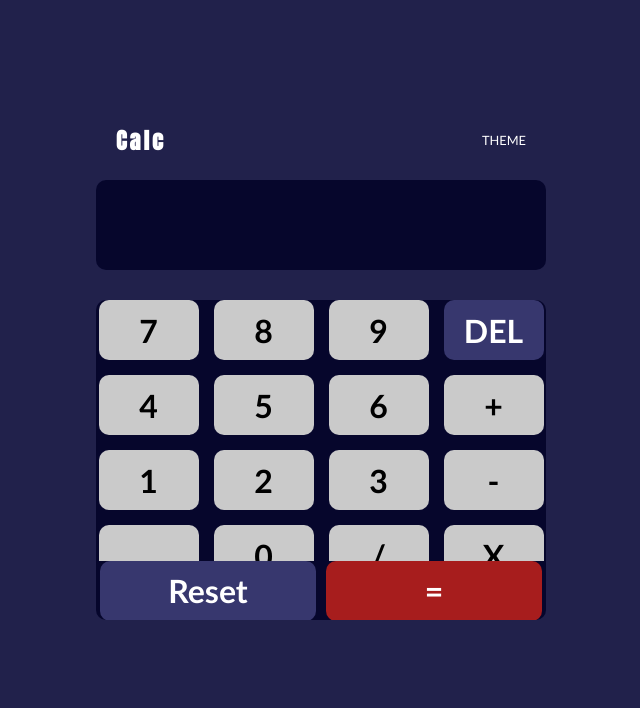
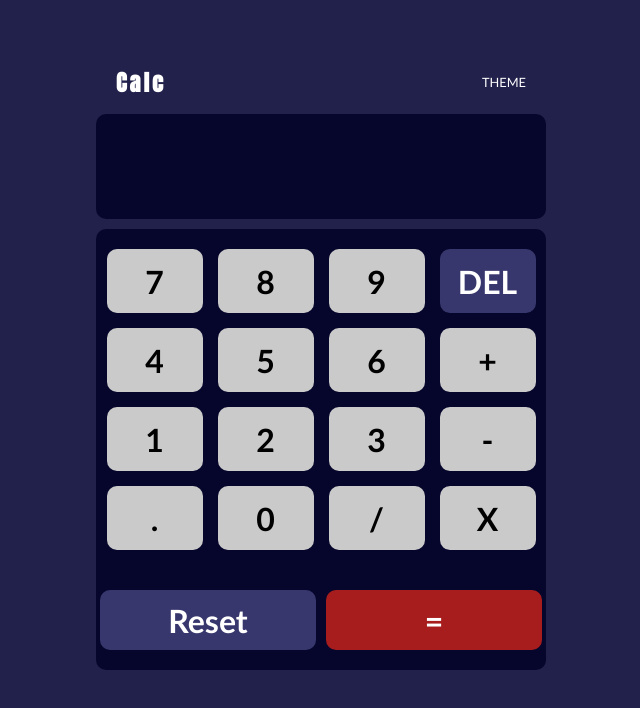
Before and after one commit to Kaghenimbale/calculator, a plain HTML site: page index.html in a window 1280 px wide. Shown: the whole page, without its empty margins (319-959 px from the left). Drawn offline with Linux system fonts and the light colour scheme.

Commit message:
the second commit with coreection

```diff
--- a/index.html
+++ b/index.html
@@ -12,7 +12,6 @@
     <div class="container">
         <div class="header">
             <h2>Calc</h2>
-
             <div class="theme">
                 <p>Theme</p>
                 <!-- theme button -->
@@ -37,7 +36,6 @@
                 <button>3</button>
                 <button>-</button>
 
-
                 <button>.</button>
                 <button>0</button>
                 <button>/</button>
@@ -49,5 +47,7 @@
             </div>
         </div>
     </div>
+
+    <script src="script.js"></script>
 </body>
 </html>
--- a/script.js
+++ b/script.js
@@ -0,0 +1,9 @@
+const btns=document.querySelectorAll('button')
+btns.forEach((item)=>{
+    // console.log(typeof item.textContent);
+    item.addEventListener('click', (e)=>{
+
+        console.log(e.target.textContent)
+
+    })
+})
--- a/style.css
+++ b/style.css
@@ -15,11 +15,12 @@ body{
 }
 .container{
     width: 450px;
-    height: 600px;
+    height: 700px;
+
 }
 .header{
     width: 100%;
-    height: 10vh;
+    height: 8vh;
     display: flex;
     justify-content: space-between;
     align-items: center;
@@ -27,7 +28,7 @@ body{
 .header h2{
     padding-left: 20px;
     font-size: 1.4rem;
-    font-family: 'Anton', sans-serif;
+    font-family: 'Anton', sans-serif, Arial, Helvetica, sans-serif;
     letter-spacing: 3px;
 }
 .header .theme{
@@ -42,20 +43,22 @@ body{
     height: 15%;
     background-color: rgb(6, 6, 44);
     border-radius: 10px;
-    margin-bottom: 30px;
+    margin-bottom: 10px;
 }
-.btns{
+/* .header .btns{
     width: 100%;
-    height: 50vh;
-}
+    height: auto;
+} */
 .btns .btn-row{
     display: grid;
     grid-template-columns: repeat(4, 1fr);
     gap: 15px;
 }
 .btn-row button{
-    width: 100px;
-    height: 60px;
+    /* width: 100px;
+    height: 60px; */
+    width: 6rem;
+    height: 4rem;
     font-size: 2rem;
     font-weight: bold;
     border-radius: 10px;
@@ -64,12 +67,13 @@ body{
 .btns{
     background-color: rgb(6, 6, 44);
     width: 100%;
-    height: 40vh;
     display: flex;
     flex-direction: column;
     justify-content: center;
     align-items: center;
     border-radius: 10px;
+    gap: 40px;
+    padding: 20px 0;
 }
 .btns .btn{
     width: 100%;
@@ -77,8 +81,8 @@ body{
     display: flex;
     align-items: center;
     justify-content: space-between;
+}
 
-}
 .btns .btn button{
     width: 48%;
     height: 60px;
```
